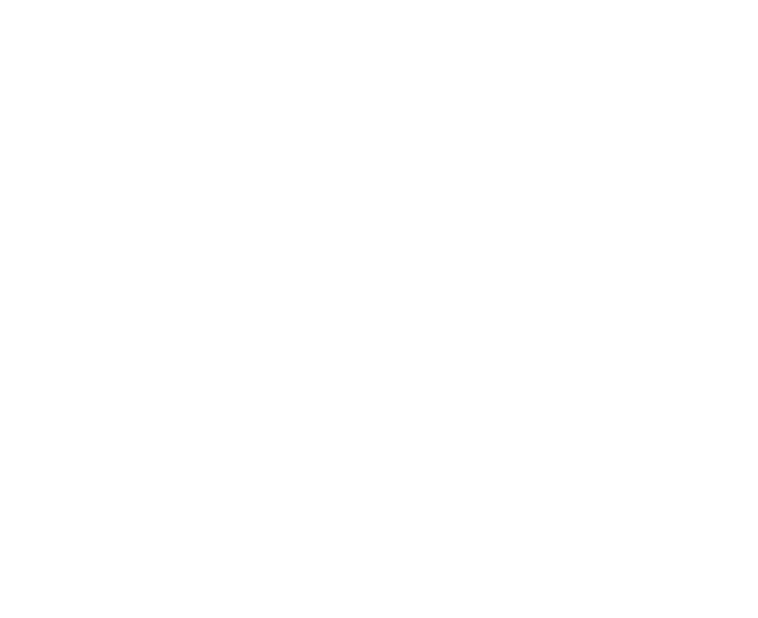
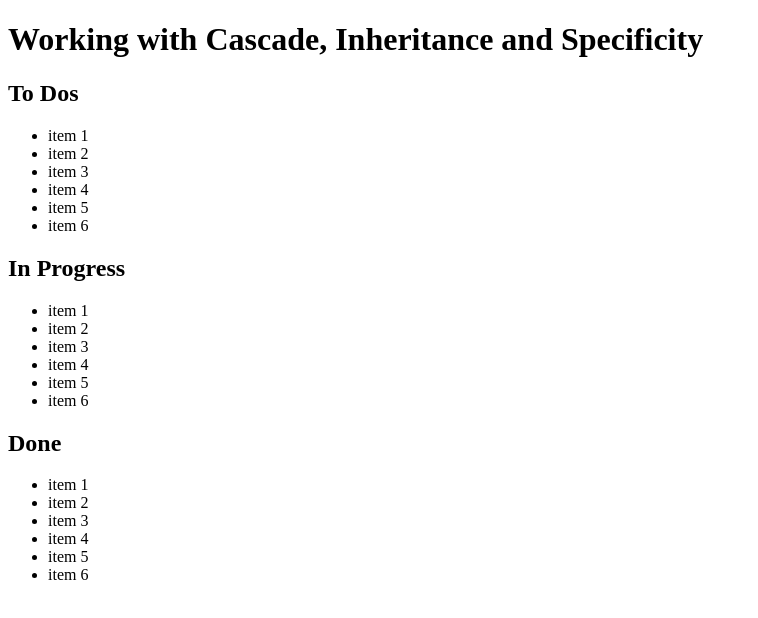
Before and after one commit to DinaBond/to-do-list-f23-in-class, a plain HTML site: page index.html in a window 1280 px wide. Shown: the whole page, without its empty margins (0-758 px from the left). Drawn offline with Linux system fonts and the light colour scheme.

Commit message:
Update index.html
In this commit the basic html structure of a heading and list was added.

```diff
--- a/index.html
+++ b/index.html
@@ -6,6 +6,49 @@
     <title>To-Di List</title>
 </head>
 <body>
+    <header>
+        <h1>Working with Cascade, Inheritance and Specificity</h1>
+    </header>
+    <main>
+        <article id="todo">
+            <h2>To Dos</h2>
+            <ul class="todo">
+                <li>item 1</li>
+                <li>item 2</li>
+                <li>item 3</li>
+                <li>item 4</li>
+                <li>item 5</li>
+                <li>item 6</li>
 
+            </ul>
+        </article>
+
+
+        <article id="inprogress">
+            <h2>In Progress</h2>
+            <ul class="inprogress">
+                <li>item 1</li>
+                <li>item 2</li>
+                <li>item 3</li>
+                <li>item 4</li>
+                <li>item 5</li>
+                <li>item 6</li>
+            </ul>
+
+        </article>
+
+
+        <article id="done">
+            <h2>Done</h2>
+            <ul class="done">
+                <li>item 1</li>
+                <li>item 2</li>
+                <li>item 3</li>
+                <li>item 4</li>
+                <li>item 5</li>
+                <li>item 6</li>
+            </ul>
+        </article>
+    </main>
 </body>
 </html>
```
